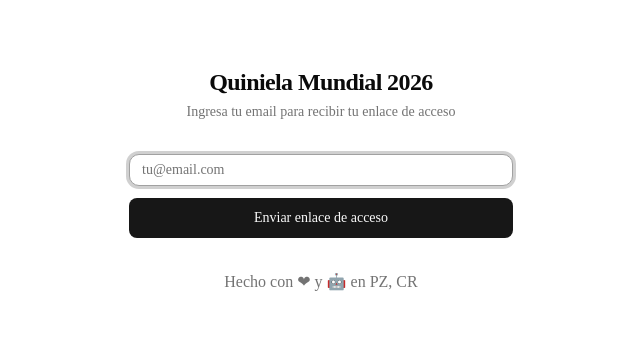
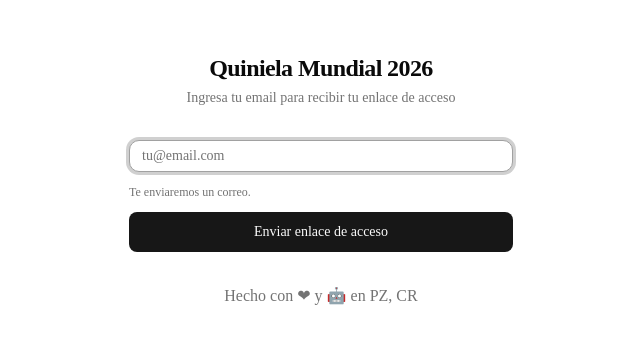
Before and after one commit to oxcarga/quiniela, a Next.js app: page /login in a window 1280 px wide. Shown: the part 188-532 px from the top of the page, without its empty margins (319-959 px from the left). Built offline with nearby package versions, Linux system fonts and the light colour scheme; no server answers.

Commit message:
Notice about spam folder

```diff
--- a/components/auth/LoginForm.tsx
+++ b/components/auth/LoginForm.tsx
@@ -8,6 +8,13 @@ import { getUserByEmail } from "@/lib/firestore";
 import { useSearchParams } from 'next/navigation'
 
 type Status = "idle" | "loading" | "confirm_new" | "success" | "error";
+
+const SPAM_PRONE_DOMAINS = ["hotmail.com", "outlook.com"];
+
+function isSpamProneEmail(email: string) {
+  const domain = email.trim().toLowerCase().split("@")[1];
+  return SPAM_PRONE_DOMAINS.includes(domain);
+}
 
 type DebugProps = {
   status: Status
@@ -137,6 +144,14 @@ export default function LoginForm() {
         disabled={status === "loading"}
         autoFocus
       />
+      <p className="text-xs text-muted-foreground">
+        Te enviaremos un correo.
+        {isSpamProneEmail(email) && (
+        <span className="text-xs text-muted-foreground">
+          &nbsp;Si no lo ves en la bandeja de entrada, revisa tu carpeta de spam.
+        </span>
+      )}
+      </p>
       {error && <p className="text-xs text-destructive">{error}</p>}
       <Button
         type="submit"
```
